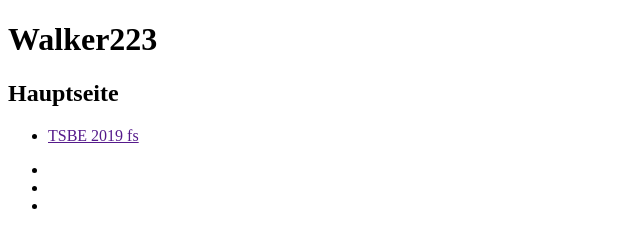
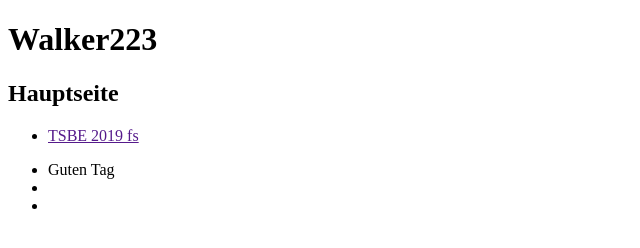
Before and after one commit to walker221/walker221.github.io, a plain HTML site: page index.html in a window 1280 px wide. Shown: the full height of the page, 0-640 px from the left. Drawn offline with Linux system fonts and the light colour scheme.

Commit message:
Update index.html

```diff
--- a/index.html
+++ b/index.html
@@ -16,7 +16,7 @@
     </ul>
     <ul>
         <li>
-            <a href="Test"></a>
+            <span class="mitRand" >Guten Tag </span>
         </li>
         <li>
             <a href="Test"></a>
```
